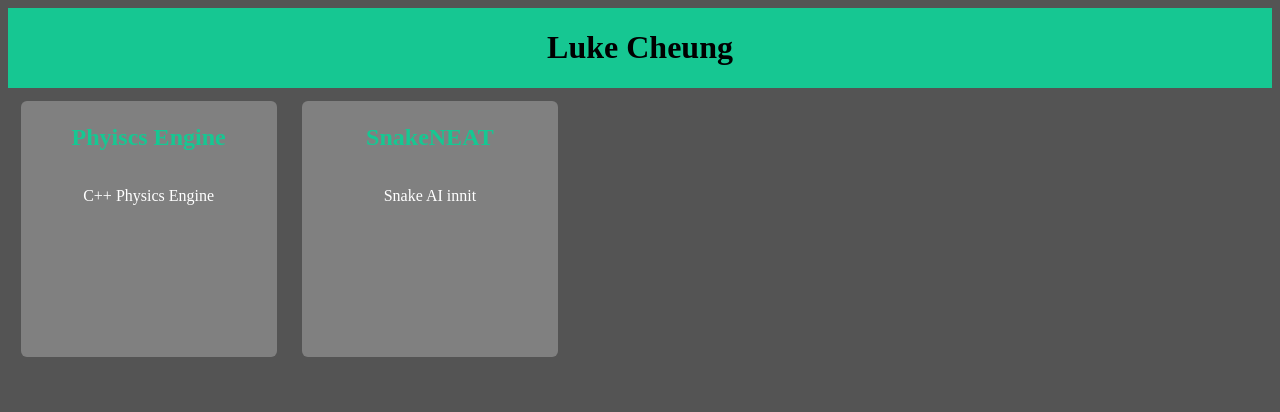
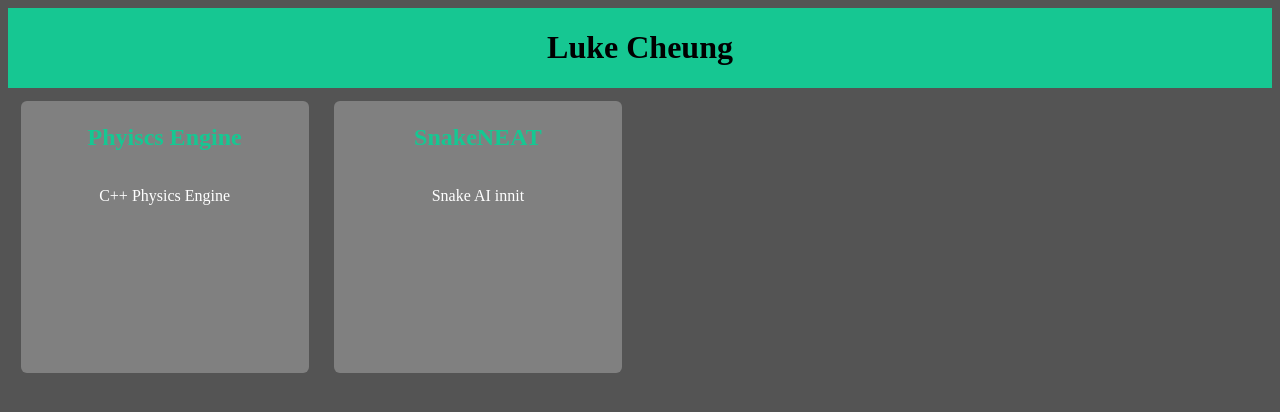
Before and after one commit to Oddidude/oddidude.github.io, a Vue app: page / in a window 1280 px wide. Shown: the top 412 px of the page. Built offline with nearby package versions, Linux system fonts and the light colour scheme.

Commit message:
Adding entry animations for cards

```diff
--- a/package.json
+++ b/package.json
@@ -13,6 +13,7 @@
     "format": "prettier --write src/"
   },
   "dependencies": {
+    "gsap": "^3.12.7",
     "vue": "^3.5.13"
   },
   "devDependencies": {
--- a/src/components/BodyItem.vue
+++ b/src/components/BodyItem.vue
@@ -2,14 +2,37 @@
   import CardItem from './CardItem.vue';
 
   import * as contentArr from '../content'
+  import gsap from 'gsap';
+
+  const onEnter = (el: Element, done: () => void) => {
+    gsap.from(el, {
+      ease: 'back.out(0.6)',
+      transform: 'translateY(1000%)',
+      delay: parseInt((el as HTMLElement).dataset.index!) * 0.1,
+      onComplete: done
+    })
+  }
+
+  const redirect = (link: string) => () => window.location.href = link
 </script>
 
 <template>
-  <div class="body">
-    <div v-for="content in contentArr" :key="content.title">
-      <CardItem v-bind="content" />
-    </div>
-  </div>
+    <TransitionGroup
+      appear
+      tag="ul"
+      :css="false"
+      class="body"
+      @enter="onEnter"
+    >
+      <li
+        v-for="(content, index) in Object.values(contentArr)"
+        :key="content.title"
+        :data-index="index"
+        @click="redirect(content.link)"
+      >
+        <CardItem v-bind="content"/>
+      </li>
+    </TransitionGroup>
 </template>
 
 <style scoped>
@@ -21,5 +44,6 @@
   gap: 2%;
   margin-top: 1%;
   padding: 0 1%;
+  list-style-type: none;
 }
 </style>
--- a/src/components/CardItem.vue
+++ b/src/components/CardItem.vue
@@ -1,15 +1,13 @@
 <script setup lang="ts">
-const { link } = defineProps<{
+defineProps<{
   title: string;
   description: string;
   link: string;
 }>()
-
-const redirect = () => window.location.href = link
 </script>
 
 <template>
-  <div class="card" @click="redirect">
+  <div class="card">
     <div class="card-header">
       <h2>{{ title }}</h2>
     </div>
@@ -24,21 +22,22 @@ const redirect = () => window.location.href = link
   background-color: grey;
   border-radius: 6px;
   padding: 4px 8px;
-  width: 15rem;
+  width: 17rem;
   overflow-x: hidden;
   height: 100%;
-  min-height: 15rem;
+  min-height: 16rem;
   display: flex;
   flex-direction: column;
   justify-content: start;
   align-items: center;
+  transition: transform 0.2s;
 }
 
 .card:hover{
   cursor: pointer;
-  transform: scale(1.02);
+  transform: scale(1.05);
   box-shadow: 2px 2px 5px var(--shadow), -2px -2px 5px var(--shadow);
-  transition: all 0.2s;
+  transition: transform 0.4s;
 }
 
 .card-header {
```
Also changed, not shown: 1 other file (tests, documents, lock files or other folders).
